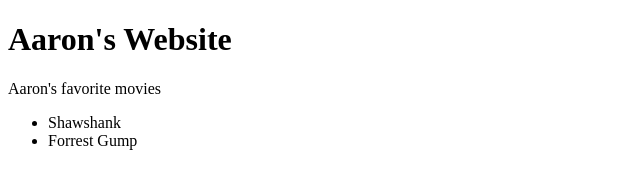
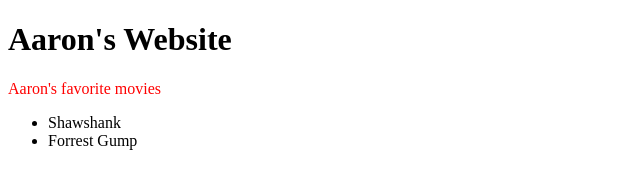
Before and after one commit to arosenbaum/first_project, a plain HTML site: page index.html in a window 1280 px wide. Shown: the whole page, without its empty margins (0-640 px from the left). Drawn offline with Linux system fonts and the light colour scheme.

Commit message:
Added redTitle class

```diff
--- /dev/null
+++ b/css/app.css
@@ -0,0 +1,3 @@
+.redTitle {
+	color: red;
+}
--- a/index.html
+++ b/index.html
@@ -2,11 +2,12 @@
 <html>
 <head>
 	<title>Aaron's Website</title>
+	<link rel="stylesheet" type="text/css" href="css/app.css"></link>
 </head>
 <body>
 <div>
 	<h1>Aaron's Website</h1>
-	<p>Aaron's favorite movies</p>
+	<p class="redTitle">Aaron's favorite movies</p>
 	<ul>
 		<li>Shawshank</li>
 		<li>Forrest Gump</li>
```
